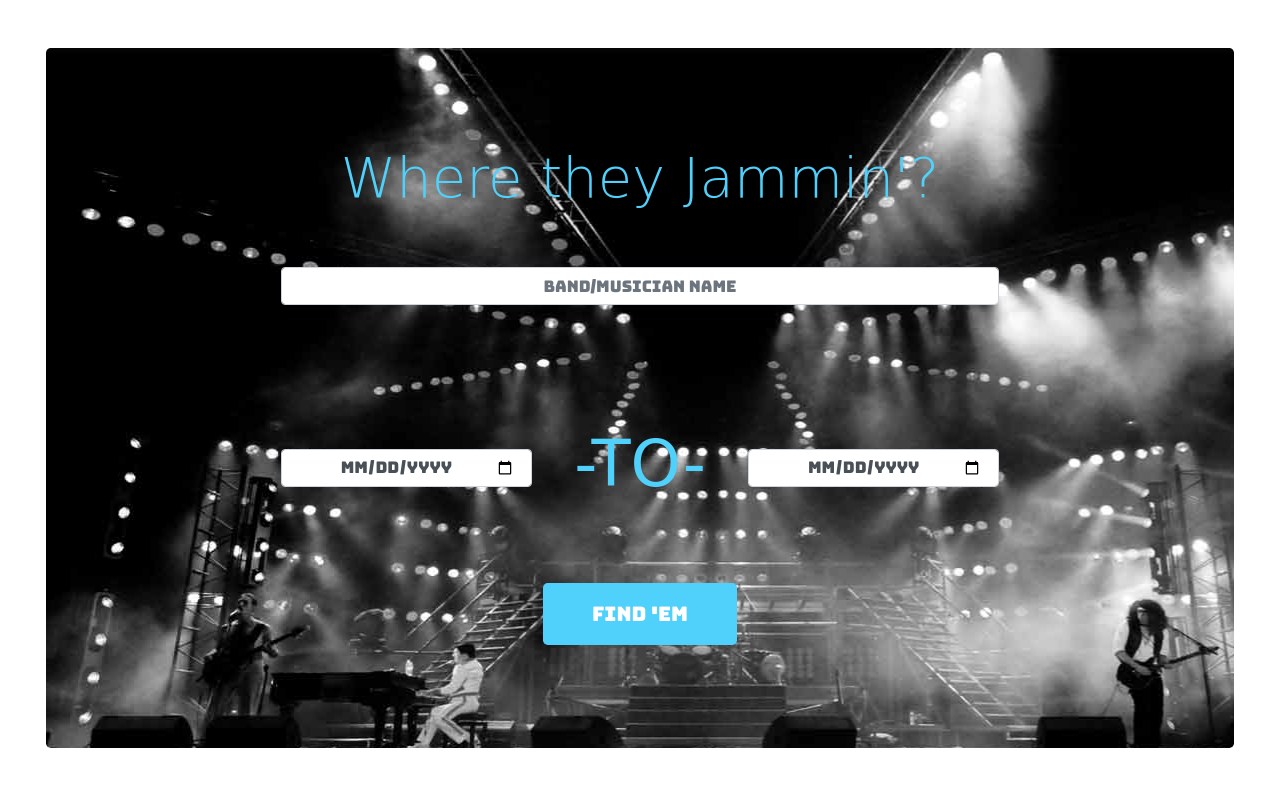
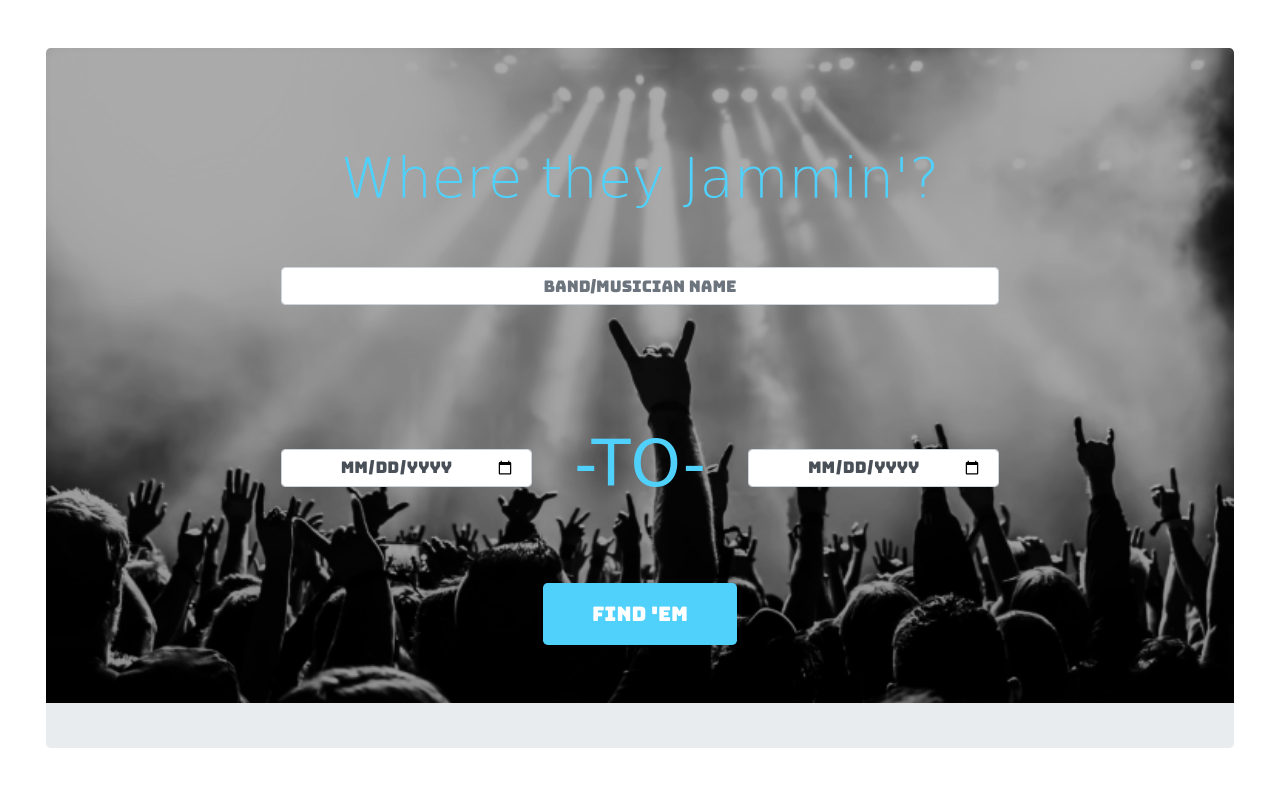
Before and after one commit to AJChapp/The-Awesome-Group, a plain HTML site: page index.html in a window 1280 px wide. Drawn offline with nearby package versions, Linux system fonts and the light colour scheme; a web font is replaced by a local one.

Commit message:
changed background image

```diff
--- a/assets/css/style.css
+++ b/assets/css/style.css
@@ -1,7 +1,9 @@
 .search-box{
     width: 95%;
     height: 700px;
-    background-image: url(../images/image.png);
+    background-image: url(../images/10-conseils-pour-enflammer-votre-public.png);
+    background-size: 100%;
+    background-repeat: no-repeat;
     margin: auto;
     align-items: center;
     justify-content: center;
```
Also changed, not shown: assets/images/10-conseils-pour-enflammer-votre-public.png (added), assets/images/491295488-612x612.jpg (added).
